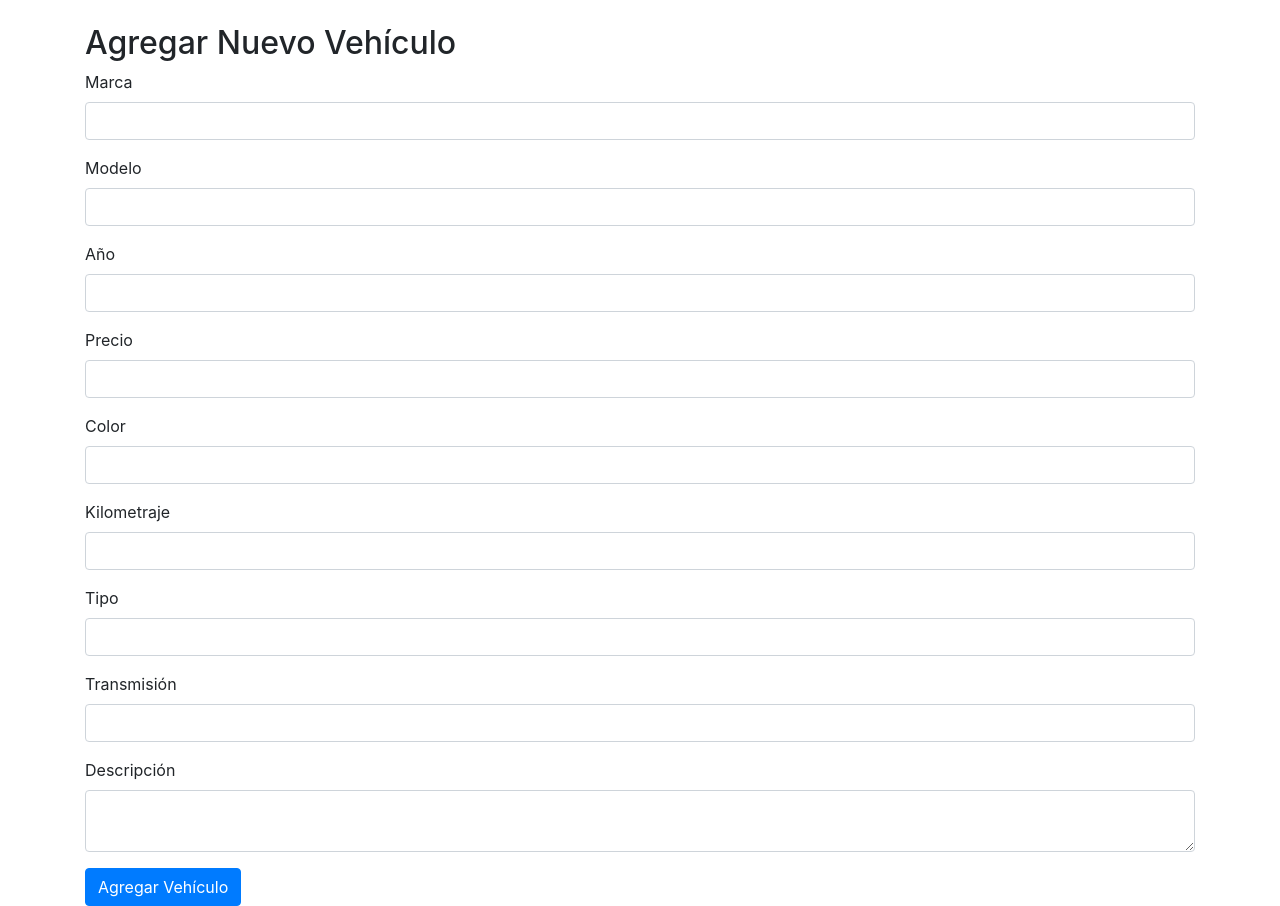
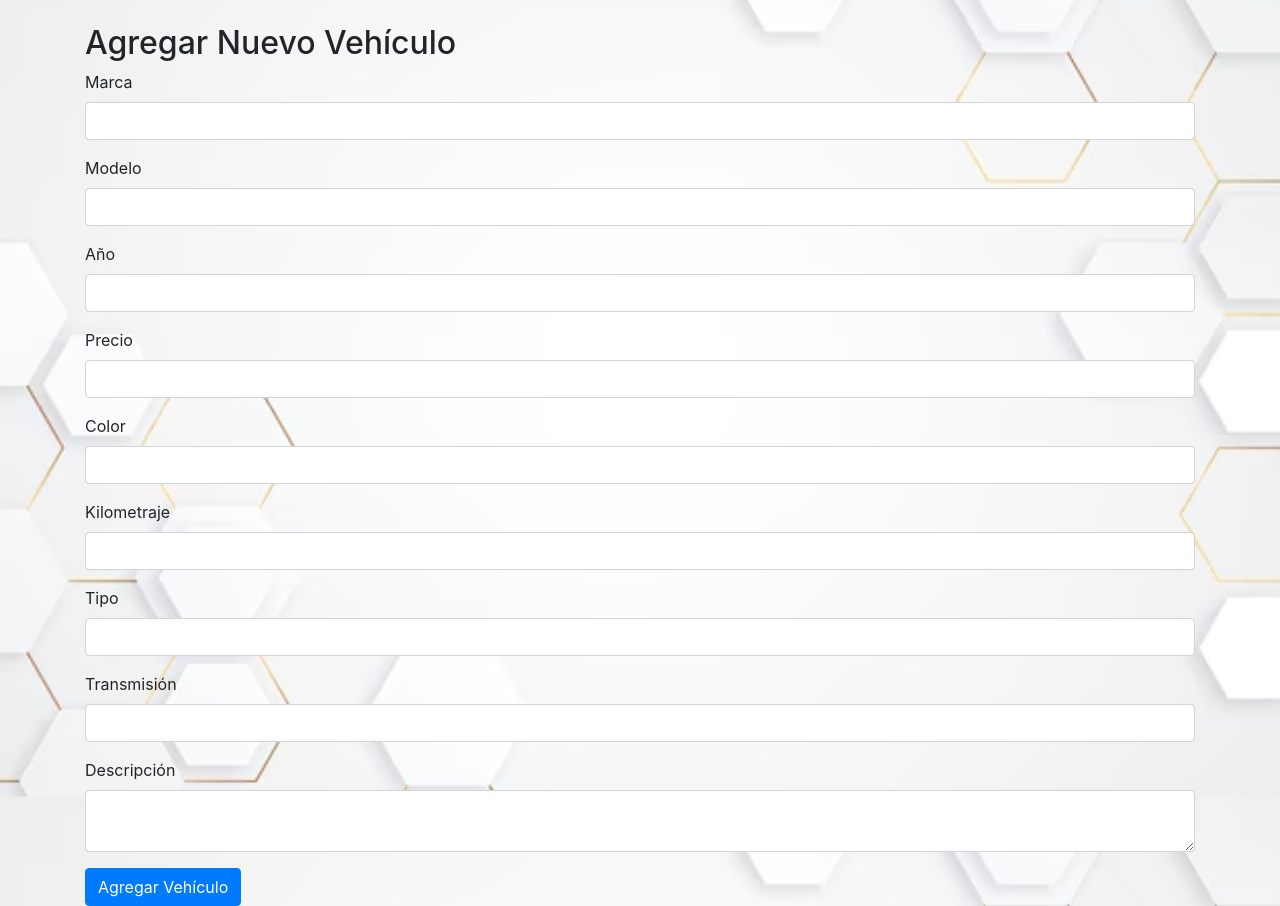
Before and after one commit to JohannVC834/Concesionaria1, a Flask app: page /vehiculos/agregar in a window 1280 px wide. Shown: the part 56-962 px from the top of the page. Run offline with Flask 3, Linux system fonts and the light colour scheme; the visitor is signed in with stand-in values (Sample User, id 1); some libraries are stand-ins or nearby versions.

Commit message:
Se agrego un fondo a la pagina

```diff
--- a/static/css/style.css
+++ b/static/css/style.css
@@ -0,0 +1,7 @@
+body {
+    background-image: url('../images/fondoe.jpg'); /* Ruta relativa a la carpeta CSS */
+    background-size: cover;
+    background-position: center;
+    background-repeat: no-repeat;
+    background-attachment: fixed;
+}
--- a/templates/base.html
+++ b/templates/base.html
@@ -5,6 +5,7 @@
     <meta charset="UTF-8">
     <meta name="viewport" content="width=device-width, initial-scale=1.0">
     <title>{% block title %}Concesionaria{% endblock %}</title>
+    <link rel="stylesheet" href="{{ url_for('static', filename='css/style.css') }}">
     <!-- Bootstrap CSS -->
     <link href="https://maxcdn.bootstrapcdn.com/bootstrap/4.5.2/css/bootstrap.min.css" rel="stylesheet">
 
```
Also changed, not shown: static/images/fondoe.jpg (added).
